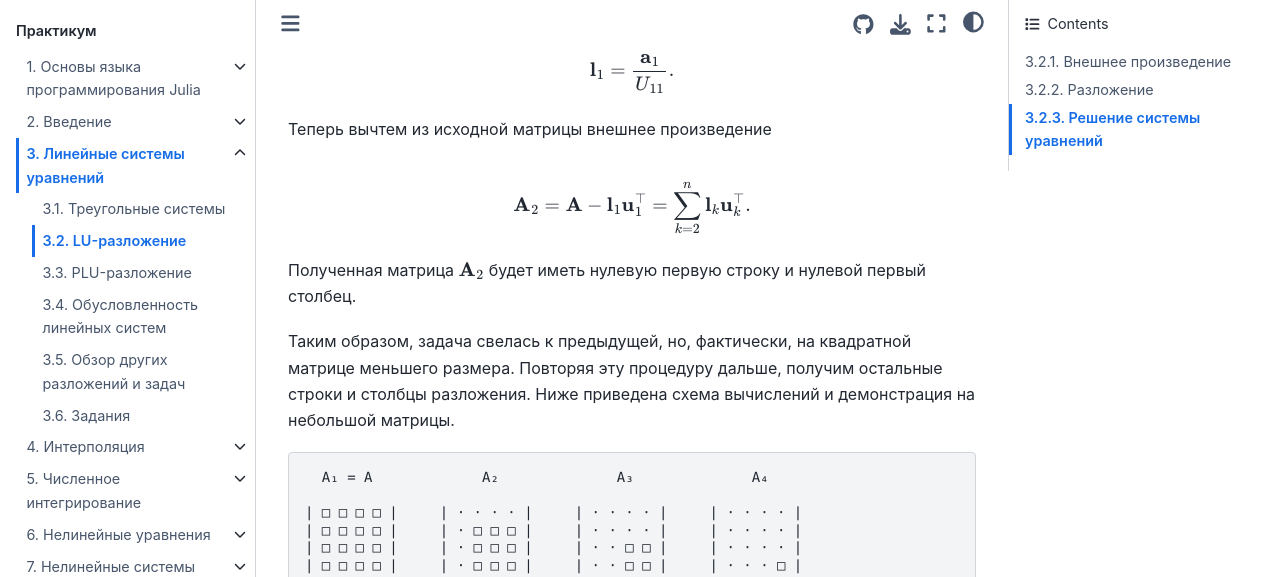
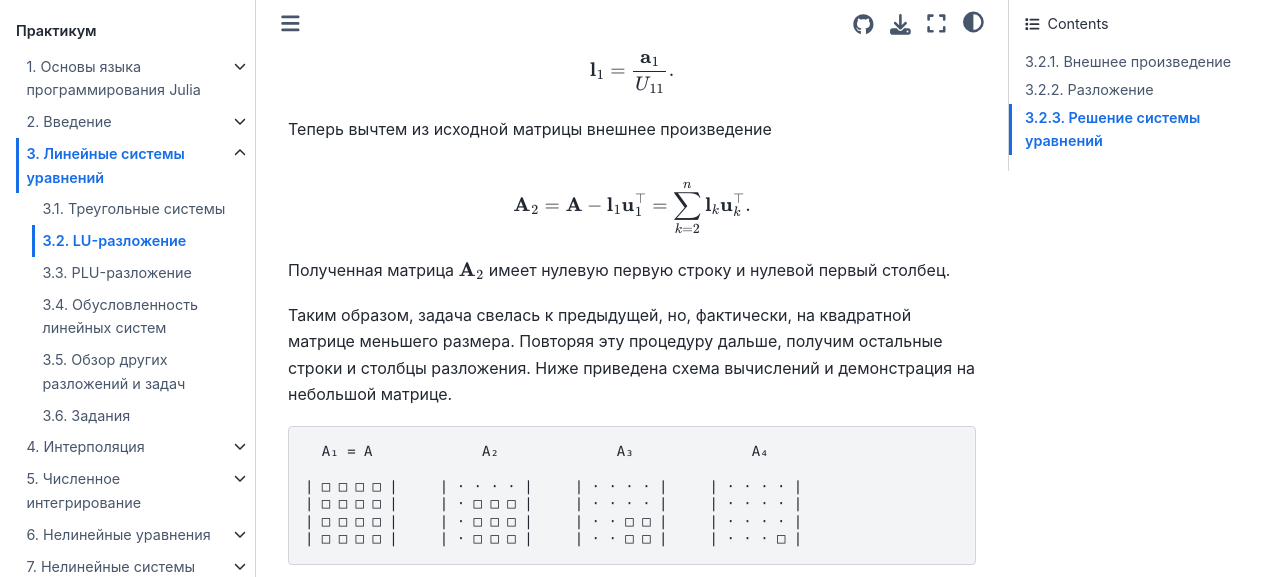
Before and after one commit to stepanzh/computational_thermodynamics, a Jupyter Book: the page built from book/syslinear/lu.md, in a window 1280 px wide and 900 px high, scrolled down 2133 px, cut to the strip 0-577 px from the top of the window. Built offline with Jupyter Book 1.0.4 settings and Sphinx 7.4.7 and the Sphinx Book theme 1.1.4, drawn with Linux system fonts in a browser that asks for light colours; some of the changed text lies outside the part shown.

````diff
--- a/book/syslinear/lu.md
+++ b/book/syslinear/lu.md
@@ -126,9 +128,11 @@ LU-разложение сводится к нахождению $n^2 + n$ не
 = \sum_{k=2}^n \mathbf{l}_k \mathbf{u}_k^\top.
 ```
 
-Полученная матрица $\mathbf{A}_2$ будет иметь нулевую первую строку и нулевой первый столбец.
+Полученная матрица $\mathbf{A}_2$ имеет нулевую первую строку и нулевой первый столбец.
 
-Таким образом, задача свелась к предыдущей, но, фактически, на квадратной матрице меньшего размера. Повторяя эту процедуру дальше, получим остальные строки и столбцы разложения. Ниже приведена схема вычислений и демонстрация на небольшой матрицы.
+Таким образом, задача свелась к предыдущей, но, фактически, на квадратной матрице меньшего размера.
+Повторяя эту процедуру дальше, получим остальные строки и столбцы разложения.
+Ниже приведена схема вычислений и демонстрация на небольшой матрице.
 
 ```
   A₁ = A             A₂              A₃              A₄
````
Also changed, not shown: other parts of book/syslinear/lu.md (+5 -3 lines), book/syslinear/index.md (+2 -1 lines), book/syslinear/plu.md (+1 -1 lines).
